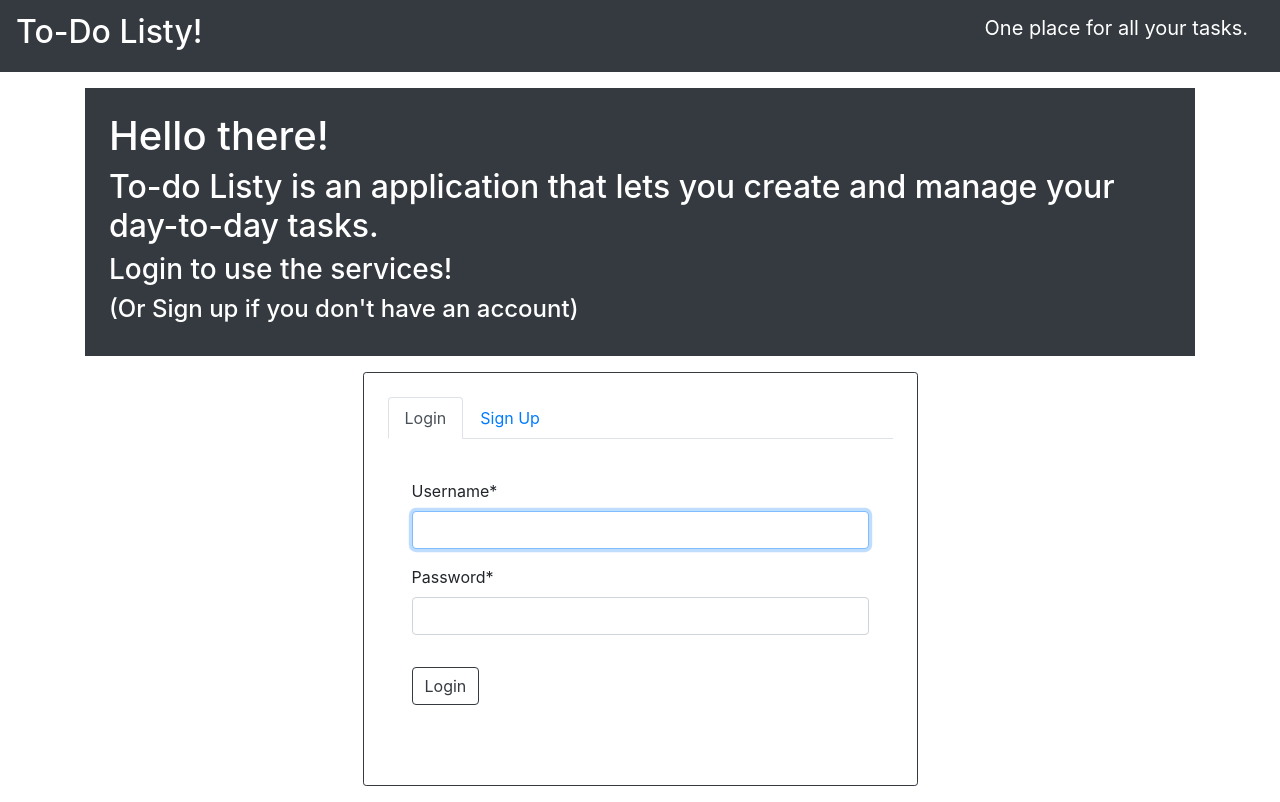
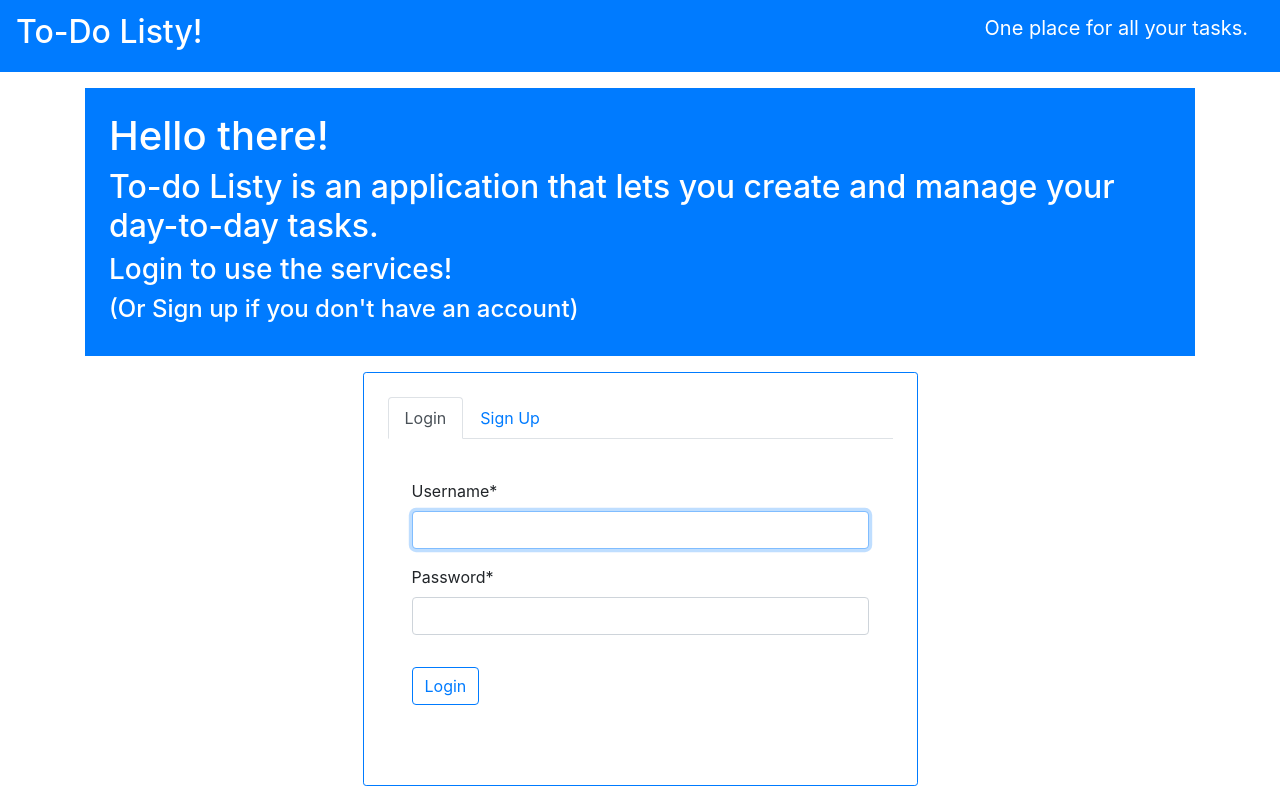
Before and after one commit to syed-saif/to-do-listy, a Django app: page /login in a window 1280 px wide. Run offline with Django 3.2, Linux system fonts and the light colour scheme; some libraries are stand-ins or nearby versions.

Commit message:
Made the theme as 'bs-primary' for the staging site

```diff
--- a/todolist/templates/todolist/base.html
+++ b/todolist/templates/todolist/base.html
@@ -8,7 +8,7 @@
     <!-- Bootstrap CSS -->
     <link rel="stylesheet" href="https://stackpath.bootstrapcdn.com/bootstrap/4.5.2/css/bootstrap.min.css" integrity="sha384-JcKb8q3iqJ61gNV9KGb8thSsNjpSL0n8PARn9HuZOnIxN0hoP+VmmDGMN5t9UJ0Z" crossorigin="anonymous">
     <link rel="stylesheet" href="{% static 'todolist/main.css' %}">
-    <nav class="navbar sticky-top navbar-dark bg-dark">
+    <nav class="navbar sticky-top navbar-dark bg-primary">
       <a class="navbar-brand" href="/"><h2>To-Do Listy!</h2></a>
       <p class="navbar-brand"> One place for all your tasks.</p>
     </nav>
--- a/todolist/templates/todolist/home.html
+++ b/todolist/templates/todolist/home.html
@@ -79,14 +79,14 @@
     </div>
     {%endif%}
   </div>
-  <div class="card text-white bg-dark mx-auto my-3 d-inline-block">
+  <div class="card text-white bg-primary mx-auto my-3 d-inline-block">
     <strong><div class="card-header">Create a task</div></strong>
     <div class="card-body">
       <p class="card-text">Create a new task to add it to the checklist above.</p>
       <a href="/add{%if view%}?view=completed_tasks{%endif%}"><button type="button" class="btn btn-success btn-lg btn-block">Add Task</button></a>
     </div>
   </div>
-  <div class="card text-white bg-dark mx-auto my-3 d-inline-block" >
+  <div class="card text-white bg-primary mx-auto my-3 d-inline-block" >
     <strong><div class="card-header">Log Out</div></strong>
     <div class="card-body">
       <p class="card-text">Log out of your current session.</p>
--- a/todolist/templates/todolist/login.html
+++ b/todolist/templates/todolist/login.html
@@ -2,7 +2,7 @@
 {% load static %}
 {% load crispy_forms_tags %}
 {% block content %}
-<div class="p-4 my-3 bg-dark text-white">
+<div class="p-4 my-3 bg-primary text-white">
   <h1>Hello there!</h1>
   <h2>To-do Listy is an application that lets you
   create and manage your day-to-day tasks.
@@ -10,7 +10,7 @@
   <h3>Login to use the services!</h3>
   <h4>(Or Sign up if you don't have an account)</h4>
 </div>
-<div class="p-4 my-3 mx-auto w-50 border border-dark rounded-sm">
+<div class="p-4 my-3 mx-auto w-50 border border-primary rounded-sm">
   <ul class="nav nav-tabs">
     <li class="nav-item">
       <a class="nav-link {%if login%}active{%endif%}" href="{% url 'login' %}">Login</a>
@@ -27,7 +27,7 @@
             {{ form|crispy }}
         </fieldset>
         <div class="form-group">
-            <button class="btn btn-outline-dark" type="submit">Login</button>
+            <button class="btn btn-outline-primary" type="submit">Login</button>
         </div>
     </form>
   </div>
@@ -39,7 +39,7 @@
                 {{ form|crispy }}
           </fieldset>
           <div class="form-group">
-              <button class="btn btn-outline-dark" type="submit">Sign Up</button>
+              <button class="btn btn-outline-primary" type="submit">Sign Up</button>
           </div>
     </form>
   </div>
```
